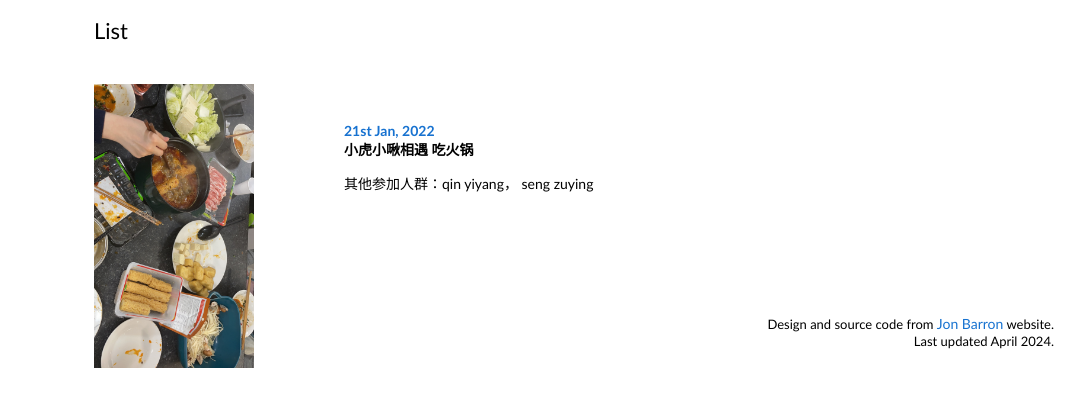
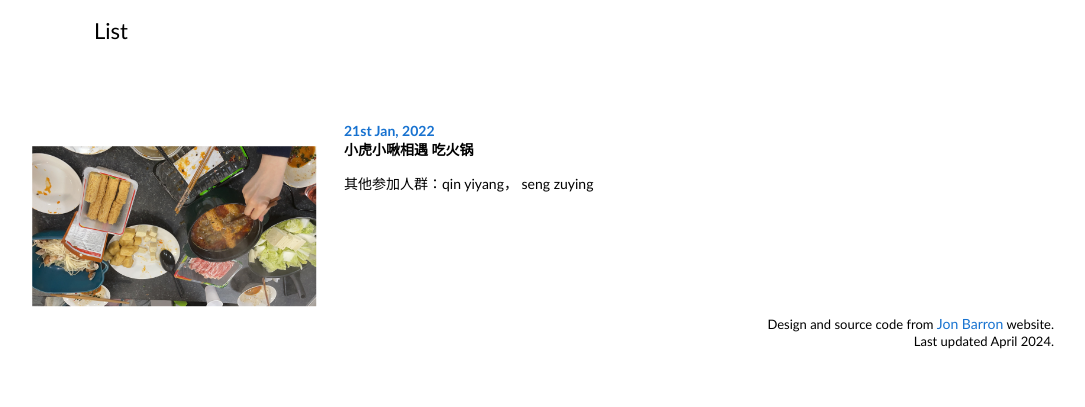
Before and after one commit to Ping-Binglun/Ping-Binglun.github.io, a plain HTML site: page index.html in a window 1280 px wide. Shown: the part 159-566 px from the top of the page, without its empty margins (66-1151 px from the left). Drawn offline with nearby package versions, Linux system fonts and the light colour scheme; some icons are missing.

Commit message:
rotate 1 image 90 degrees

```diff
--- a/index.html
+++ b/index.html
@@ -132,7 +132,8 @@
           <source src="publication/proteus_after.mp4" type="video/mp4">
           Your browser does not support the video tag.
           </video></div> -->
-          <img src='./asset/IMG_4074.JPG' width=100%>
+          <!-- rotate the image 90 degree -->
+          <img src='./asset/IMG_4074.JPG' width=100% style="transform: rotate(90deg);">
         </div>
         <script type="text/javascript">
           function nuvo_start() {
```
